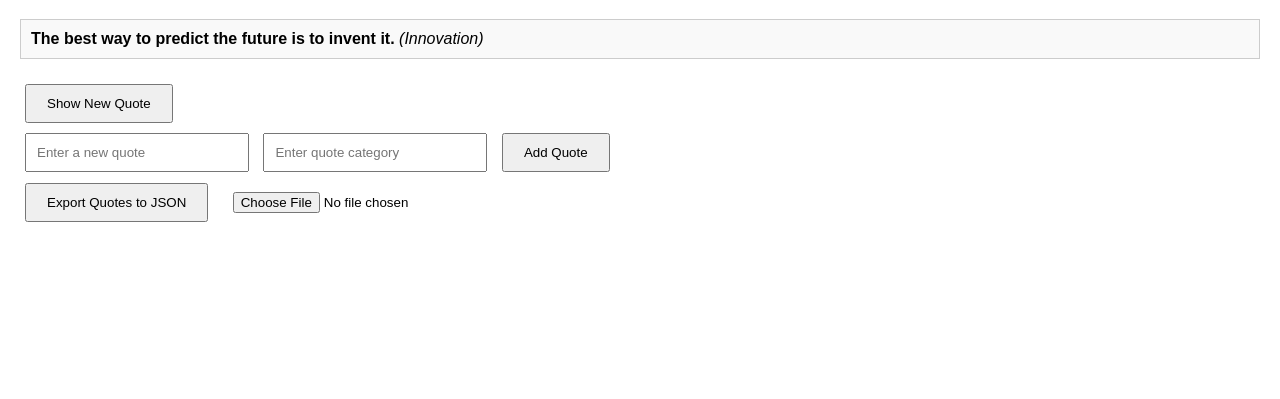
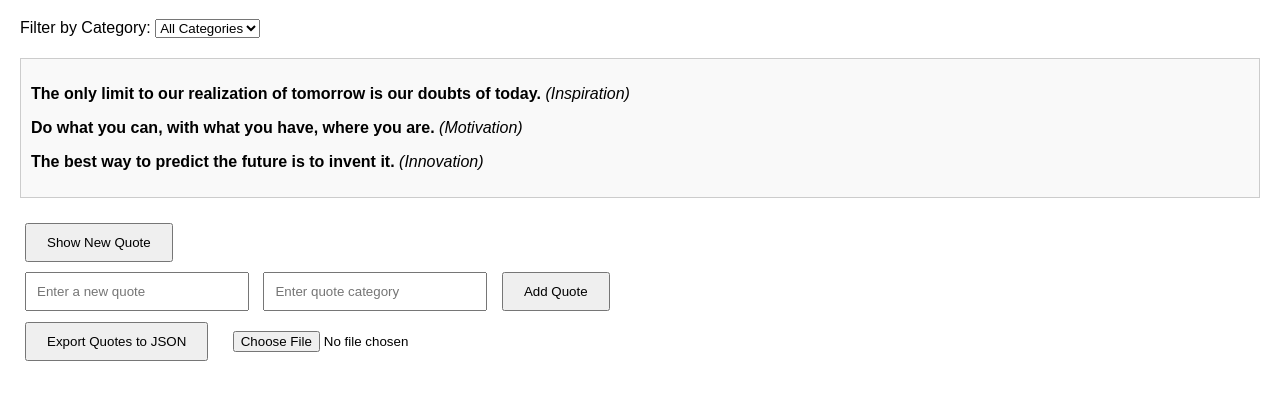
Before and after one commit to Abderrahmanesaghraoui/alx_fe_javascript, a plain HTML site: page dom-manipulation/index.html in a window 1280 px wide. Shown: the part 61-460 px from the top of the page. Drawn offline with Linux system fonts and the light colour scheme.

Commit message:
modify file

```diff
--- a/dom-manipulation/index.html
+++ b/dom-manipulation/index.html
@@ -8,6 +8,13 @@
 </head>
 <body>
   <h1>Dynamic Quote Generator</h1>
+  <div>
+    <label for="categoryFilter">Filter by Category:</label>
+    <select id="categoryFilter" onchange="filterQuotes()">
+      <option value="all">All Categories</option>
+      <!-- Dynamically populated categories -->
+    </select>
+  </div>
   <div id="quoteDisplay">Press "Show New Quote" to see a quote!</div>
   <button id="newQuote">Show New Quote</button>
 
--- a/dom-manipulation/script.js
+++ b/dom-manipulation/script.js
@@ -10,15 +10,59 @@ function saveQuotes() {
   localStorage.setItem('quotes', JSON.stringify(quotes));
 }
 
+// Function to populate categories in the dropdown
+function populateCategories() {
+  const categoryFilter = document.getElementById('categoryFilter');
+  const categories = [...new Set(quotes.map(quote => quote.category))]; // Extract unique categories
+  categoryFilter.innerHTML = '<option value="all">All Categories</option>'; // Reset dropdown
+  categories.forEach(category => {
+    const option = document.createElement('option');
+    option.value = category;
+    option.textContent = category;
+    categoryFilter.appendChild(option);
+  });
+
+  // Restore the last selected filter from local storage
+  const lastFilter = localStorage.getItem('lastFilter');
+  if (lastFilter) {
+    categoryFilter.value = lastFilter;
+  }
+}
+
+// Function to filter quotes based on the selected category
+function filterQuotes() {
+  const selectedCategory = document.getElementById('categoryFilter').value;
+  localStorage.setItem('lastFilter', selectedCategory); // Save the selected filter
+
+  const filteredQuotes = selectedCategory === 'all'
+    ? quotes
+    : quotes.filter(quote => quote.category === selectedCategory);
+
+  displayQuotes(filteredQuotes);
+}
+
+// Function to display quotes
+function displayQuotes(quotesToDisplay) {
+  const quoteDisplay = document.getElementById('quoteDisplay');
+  quoteDisplay.innerHTML = quotesToDisplay.length > 0
+    ? quotesToDisplay.map(quote => `<p><strong>${quote.text}</strong> <em>(${quote.category})</em></p>`).join('')
+    : 'No quotes found for this category.';
+}
+
 // Function to display a random quote
 function showRandomQuote() {
-  const quoteDisplay = document.getElementById('quoteDisplay');
-  const randomIndex = Math.floor(Math.random() * quotes.length);
-  const randomQuote = quotes[randomIndex];
-  quoteDisplay.innerHTML = `<strong>${randomQuote.text}</strong> <em>(${randomQuote.category})</em>`;
+  const selectedCategory = document.getElementById('categoryFilter').value;
+  const filteredQuotes = selectedCategory === 'all'
+    ? quotes
+    : quotes.filter(quote => quote.category === selectedCategory);
 
-  // Store the last viewed quote in session storage (optional)
-  sessionStorage.setItem('lastViewedQuote', JSON.stringify(randomQuote));
+  if (filteredQuotes.length > 0) {
+    const randomIndex = Math.floor(Math.random() * filteredQuotes.length);
+    const randomQuote = filteredQuotes[randomIndex];
+    displayQuotes([randomQuote]);
+  } else {
+    displayQuotes([]);
+  }
 }
 
 // Function to add a new quote
@@ -29,9 +73,10 @@ function addQuote() {
   if (newQuoteText && newQuoteCategory) {
     quotes.push({ text: newQuoteText, category: newQuoteCategory });
     saveQuotes(); // Save updated quotes to local storage
+    populateCategories(); // Update the category dropdown
     document.getElementById('newQuoteText').value = '';
     document.getElementById('newQuoteCategory').value = '';
-    showRandomQuote(); // Optionally show the newly added quote
+    filterQuotes(); // Refresh the displayed quotes
   } else {
     alert('Please fill in both the quote and category fields.');
   }
@@ -59,8 +104,9 @@ function importFromJsonFile(event) {
       const importedQuotes = JSON.parse(event.target.result);
       quotes.push(...importedQuotes);
       saveQuotes(); // Save updated quotes to local storage
+      populateCategories(); // Update the category dropdown
       alert('Quotes imported successfully!');
-      showRandomQuote(); // Optionally show a random quote after import
+      filterQuotes(); // Refresh the displayed quotes
     } catch (error) {
       alert('Invalid JSON file. Please upload a valid JSON file.');
     }
@@ -71,5 +117,6 @@ function importFromJsonFile(event) {
 // Event listener for the "Show New Quote" button
 document.getElementById('newQuote').addEventListener('click', showRandomQuote);
 
-// Initial quote display
-showRandomQuote();
+// Initial setup
+populateCategories(); // Populate categories in the dropdown
+filterQuotes(); // Display quotes based on the last selected filter
```
